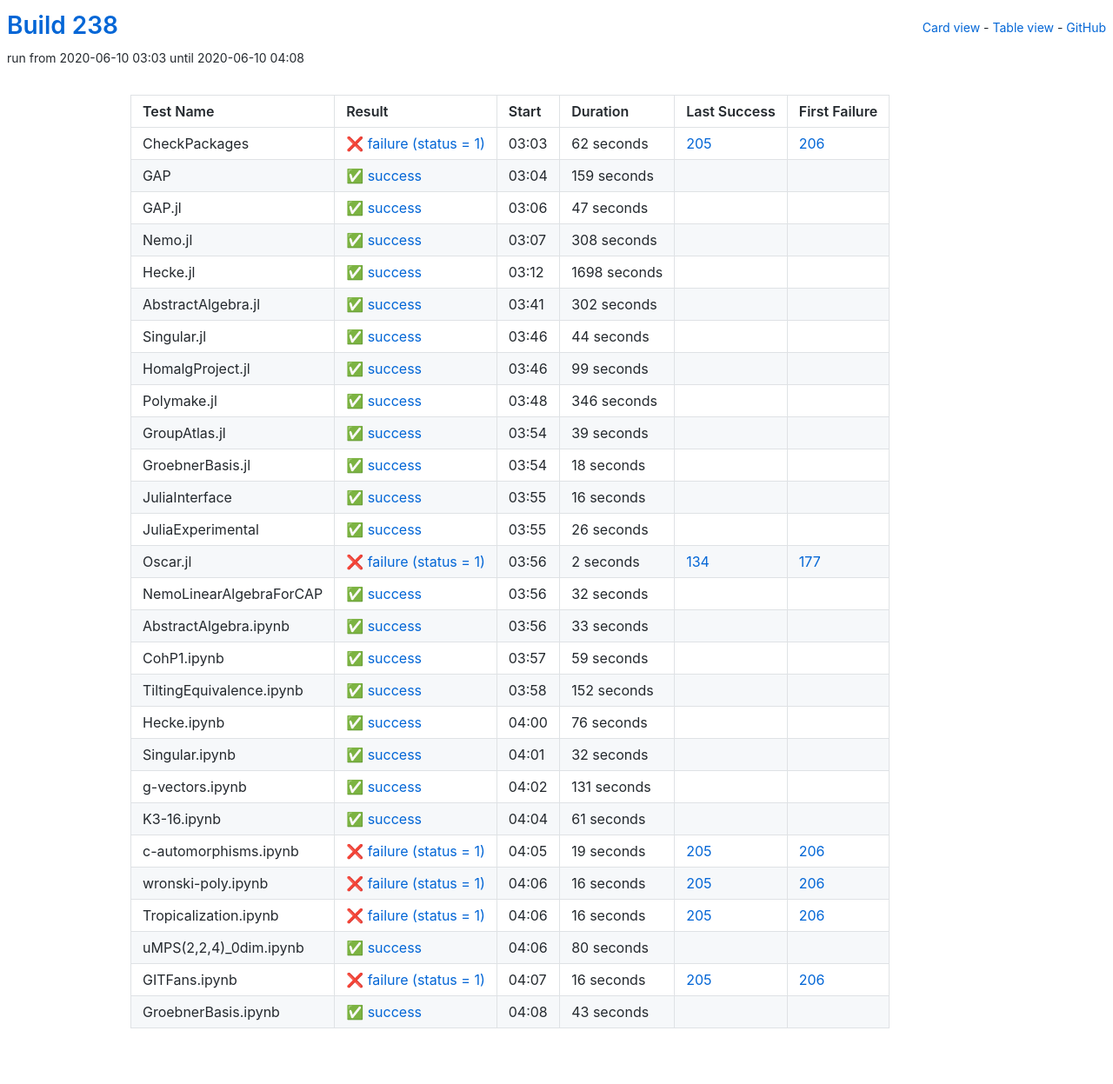
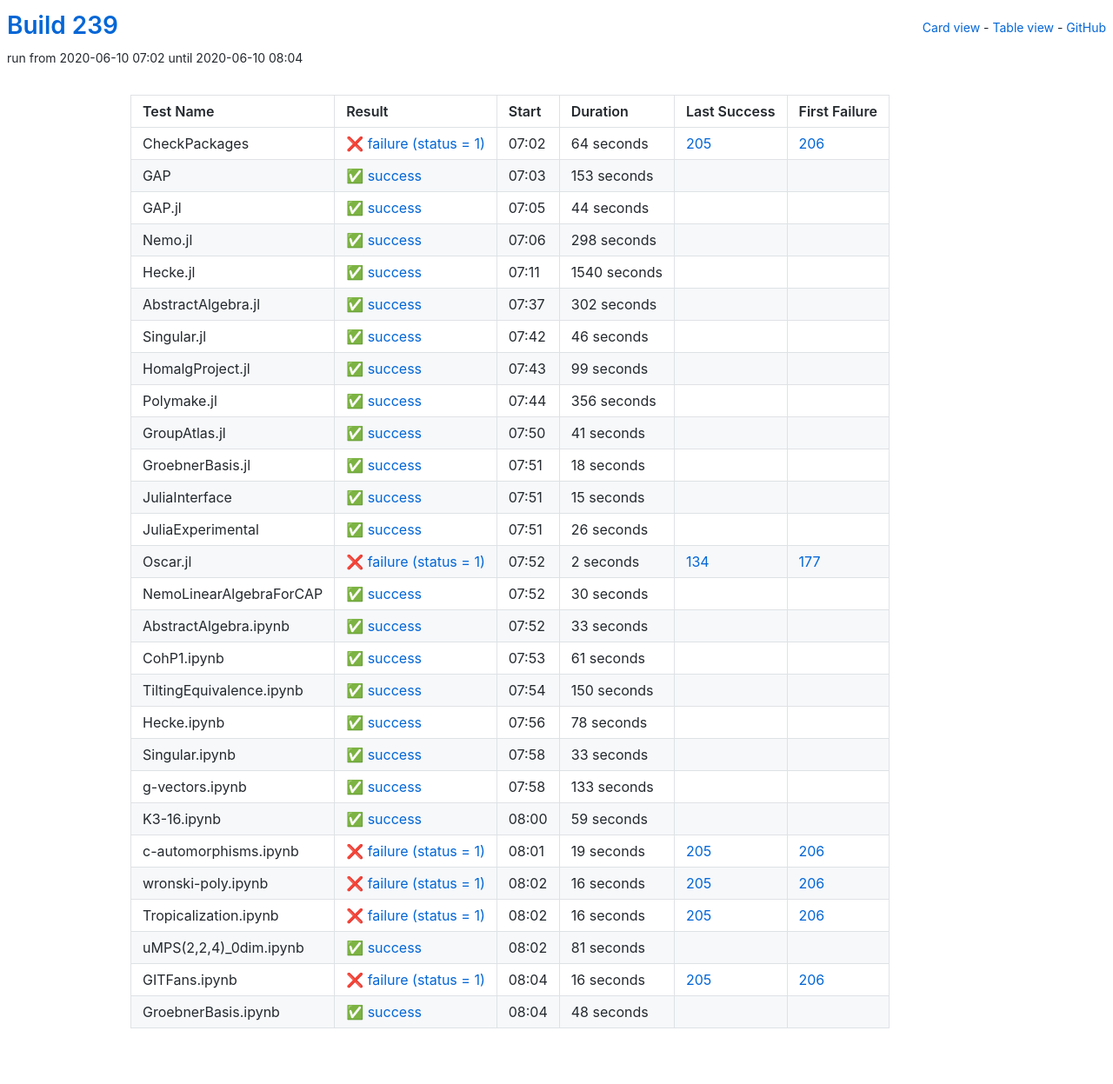
Before and after one commit to oscar-system/oscar-ci-status-stable, a Jekyll site: the page built from table.html, in a window 1280 px wide. Shown: the whole page at 87% size. Built offline with Jekyll 4.4.1, drawn with Linux system fonts in a browser that asks for light colours.

Commit message:
Build #239

```diff
--- a/_config.yml
+++ b/_config.yml
@@ -1,3 +1,3 @@
 title: OSCAR CI Status
-baseurl: "/oscar-ci-status-stable"
+baseurl: "/oscar-ci-status"
 url: "https://oscar-system.github.io"
--- a/_data/ci.yml
+++ b/_data/ci.yml
@@ -1,340 +1,344 @@
-build: 238
-build_url: https://oscarci.mathematik.uni-kl.de/job/oscar-stable/238/
+---
+build: 239
+build_url: https://oscarci.mathematik.uni-kl.de/job/oscar-stable/239/
 job: oscar-stable
+organization: oscar-system
+repo: oscar-ci-status-stable
+repourl: https://github.com/oscar-system/oscar-ci-status-stable
 tests:
-- duration: 62
+- name: CheckPackages
+  id: checkpackages
+  log: https://oscarci.mathematik.uni-kl.de/job/oscar-stable/239/artifact/logs/build-239/CheckPackages.log
+  start: 2020-06-10 07:02
+  success: false
   exitcode: 1
+  status: failure
+  duration: 64
+  last_success: 205
+  last_success_url: https://oscarci.mathematik.uni-kl.dejob/oscar-stable/205/
   first_failure: 206
-  first_failure_url: https://oscarci.mathematik.uni-kl.de/job/oscar-stable/206/
-  id: checkpackages
+  first_failure_url: https://oscarci.mathematik.uni-kl.dejob/oscar-stable/206/
+- name: GAP
+  id: gap
+  log: https://oscarci.mathematik.uni-kl.de/job/oscar-stable/239/artifact/logs/build-239/GAP.log
+  start: 2020-06-10 07:03
+  success: true
+  exitcode: 0
+  status: success
+  duration: 153
+  last_success: false
+  last_success_url:
+  first_failure: false
+  first_failure_url:
+- name: GAP.jl
+  id: gap-jl
+  log: https://oscarci.mathematik.uni-kl.de/job/oscar-stable/239/artifact/logs/build-239/GAP.jl.log
+  start: 2020-06-10 07:05
+  success: true
+  exitcode: 0
+  status: success
+  duration: 44
+  last_success: false
+  last_success_url:
+  first_failure: false
+  first_failure_url:
+- name: Nemo.jl
+  id: nemo-jl
+  log: https://oscarci.mathematik.uni-kl.de/job/oscar-stable/239/artifact/logs/build-239/Nemo.jl.log
+  start: 2020-06-10 07:06
+  success: true
+  exitcode: 0
+  status: success
+  duration: 298
+  last_success: false
+  last_success_url:
+  first_failure: false
+  first_failure_url:
+- name: Hecke.jl
+  id: hecke-jl
+  log: https://oscarci.mathematik.uni-kl.de/job/oscar-stable/239/artifact/logs/build-239/Hecke.jl.log
+  start: 2020-06-10 07:11
+  success: true
+  exitcode: 0
+  status: success
+  duration: 1540
+  last_success: false
+  last_success_url:
+  first_failure: false
+  first_failure_url:
+- name: AbstractAlgebra.jl
+  id: abstractalgebra-jl
+  log: https://oscarci.mathematik.uni-kl.de/job/oscar-stable/239/artifact/logs/build-239/AbstractAlgebra.jl.log
+  start: 2020-06-10 07:37
+  success: true
+  exitcode: 0
+  status: success
+  duration: 302
+  last_success: false
+  last_success_url:
+  first_failure: false
+  first_failure_url:
+- name: Singular.jl
+  id: singular-jl
+  log: https://oscarci.mathematik.uni-kl.de/job/oscar-stable/239/artifact/logs/build-239/Singular.jl.log
+  start: 2020-06-10 07:42
+  success: true
+  exitcode: 0
+  status: success
+  duration: 46
+  last_success: false
+  last_success_url:
+  first_failure: false
+  first_failure_url:
+- name: HomalgProject.jl
+  id: homalgproject-jl
+  log: https://oscarci.mathematik.uni-kl.de/job/oscar-stable/239/artifact/logs/build-239/HomalgProject.jl.log
+  start: 2020-06-10 07:43
+  success: true
+  exitcode: 0
+  status: success
+  duration: 99
+  last_success: false
+  last_success_url:
+  first_failure: false
+  first_failure_url:
+- name: Polymake.jl
+  id: polymake-jl
+  log: https://oscarci.mathematik.uni-kl.de/job/oscar-stable/239/artifact/logs/build-239/Polymake.jl.log
+  start: 2020-06-10 07:44
+  success: true
+  exitcode: 0
+  status: success
+  duration: 356
+  last_success: false
+  last_success_url:
+  first_failure: false
+  first_failure_url:
+- name: GroupAtlas.jl
+  id: groupatlas-jl
+  log: https://oscarci.mathematik.uni-kl.de/job/oscar-stable/239/artifact/logs/build-239/GroupAtlas.jl.log
+  start: 2020-06-10 07:50
+  success: true
+  exitcode: 0
+  status: success
+  duration: 41
+  last_success: false
+  last_success_url:
+  first_failure: false
+  first_failure_url:
+- name: GroebnerBasis.jl
+  id: groebnerbasis-jl
+  log: https://oscarci.mathematik.uni-kl.de/job/oscar-stable/239/artifact/logs/build-239/GroebnerBasis.jl.log
+  start: 2020-06-10 07:51
+  success: true
+  exitcode: 0
+  status: success
+  duration: 18
+  last_success: false
+  last_success_url:
+  first_failure: false
+  first_failure_url:
+- name: JuliaInterface
+  id: juliainterface
+  log: https://oscarci.mathematik.uni-kl.de/job/oscar-stable/239/artifact/logs/build-239/JuliaInterface.log
+  start: 2020-06-10 07:51
+  success: true
+  exitcode: 0
+  status: success
+  duration: 15
+  last_success: false
+  last_success_url:
+  first_failure: false
+  first_failure_url:
+- name: JuliaExperimental
+  id: juliaexperimental
+  log: https://oscarci.mathematik.uni-kl.de/job/oscar-stable/239/artifact/logs/build-239/JuliaExperimental.log
+  start: 2020-06-10 07:51
+  success: true
+  exitcode: 0
+  status: success
+  duration: 26
+  last_success: false
+  last_success_url:
+  first_failure: false
+  first_failure_url:
+- name: Oscar.jl
+  id: oscar-jl
+  log: https://oscarci.mathematik.uni-kl.de/job/oscar-stable/239/artifact/logs/build-239/Oscar.jl.log
+  start: 2020-06-10 07:52
+  success: false
+  exitcode: 1
+  status: failure
+  duration: 2
+  last_success: 134
+  last_success_url: https://oscarci.mathematik.uni-kl.dejob/oscar-stable/134/
+  first_failure: 177
+  first_failure_url: https://oscarci.mathematik.uni-kl.dejob/oscar-stable/177/
+- name: NemoLinearAlgebraForCAP
+  id: nemolinearalgebraforcap
+  log: https://oscarci.mathematik.uni-kl.de/job/oscar-stable/239/artifact/logs/build-239/NemoLinearAlgebraForCAP.log
+  start: 2020-06-10 07:52
+  success: true
+  exitcode: 0
+  status: success
+  duration: 30
+  last_success: false
+  last_success_url:
+  first_failure: false
+  first_failure_url:
+- name: AbstractAlgebra.ipynb
+  id: abstractalgebra-ipynb
+  log: https://oscarci.mathematik.uni-kl.de/job/oscar-stable/239/artifact/logs/build-239/AbstractAlgebra.ipynb.log
+  start: 2020-06-10 07:52
+  success: true
+  exitcode: 0
+  status: success
+  duration: 33
+  last_success: false
+  last_success_url:
+  first_failure: false
+  first_failure_url:
+- name: CohP1.ipynb
+  id: cohp1-ipynb
+  log: https://oscarci.mathematik.uni-kl.de/job/oscar-stable/239/artifact/logs/build-239/CohP1.ipynb.log
+  start: 2020-06-10 07:53
+  success: true
+  exitcode: 0
+  status: success
+  duration: 61
+  last_success: false
+  last_success_url:
+  first_failure: false
+  first_failure_url:
+- name: TiltingEquivalence.ipynb
+  id: tiltingequivalence-ipynb
+  log: https://oscarci.mathematik.uni-kl.de/job/oscar-stable/239/artifact/logs/build-239/TiltingEquivalence.ipynb.log
+  start: 2020-06-10 07:54
+  success: true
+  exitcode: 0
+  status: success
+  duration: 150
+  last_success: false
+  last_success_url:
+  first_failure: false
+  first_failure_url:
+- name: Hecke.ipynb
+  id: hecke-ipynb
+  log: https://oscarci.mathematik.uni-kl.de/job/oscar-stable/239/artifact/logs/build-239/Hecke.ipynb.log
+  start: 2020-06-10 07:56
+  success: true
+  exitcode: 0
+  status: success
+  duration: 78
+  last_success: false
+  last_success_url:
+  first_failure: false
+  first_failure_url:
+- name: Singular.ipynb
+  id: singular-ipynb
+  log: https://oscarci.mathematik.uni-kl.de/job/oscar-stable/239/artifact/logs/build-239/Singular.ipynb.log
+  start: 2020-06-10 07:58
+  success: true
+  exitcode: 0
+  status: success
+  duration: 33
+  last_success: false
+  last_success_url:
+  first_failure: false
+  first_failure_url:
+- name: g-vectors.ipynb
+  id: g-vectors-ipynb
+  log: https://oscarci.mathematik.uni-kl.de/job/oscar-stable/239/artifact/logs/build-239/g-vectors.ipynb.log
+  start: 2020-06-10 07:58
+  success: true
+  exitcode: 0
+  status: success
+  duration: 133
+  last_success: false
+  last_success_url:
+  first_failure: false
+  first_failure_url:
+- name: K3-16.ipynb
+  id: k3-16-ipynb
+  log: https://oscarci.mathematik.uni-kl.de/job/oscar-stable/239/artifact/logs/build-239/K3-16.ipynb.log
+  start: 2020-06-10 08:00
+  success: true
+  exitcode: 0
+  status: success
+  duration: 59
+  last_success: false
+  last_success_url:
+  first_failure: false
+  first_failure_url:
+- name: c-automorphisms.ipynb
+  id: c-automorphisms-ipynb
+  log: https://oscarci.mathematik.uni-kl.de/job/oscar-stable/239/artifact/logs/build-239/c-automorphisms.ipynb.log
+  start: 2020-06-10 08:01
+  success: false
+  exitcode: 1
+  status: failure
+  duration: 19
   last_success: 205
-  last_success_url: https://oscarci.mathematik.uni-kl.de/job/oscar-stable/205/
-  log: https://oscarci.mathematik.uni-kl.de/job/oscar-stable/238/artifact/logs/build-238/CheckPackages.log
-  name: CheckPackages
-  start: 2020-06-10 03:03
+  last_success_url: https://oscarci.mathematik.uni-kl.dejob/oscar-stable/205/
+  first_failure: 206
+  first_failure_url: https://oscarci.mathematik.uni-kl.dejob/oscar-stable/206/
+- name: wronski-poly.ipynb
+  id: wronski-poly-ipynb
+  log: https://oscarci.mathematik.uni-kl.de/job/oscar-stable/239/artifact/logs/build-239/wronski-poly.ipynb.log
+  start: 2020-06-10 08:02
+  success: false
+  exitcode: 1
   status: failure
+  duration: 16
+  last_success: 205
+  last_success_url: https://oscarci.mathematik.uni-kl.dejob/oscar-stable/205/
+  first_failure: 206
+  first_failure_url: https://oscarci.mathematik.uni-kl.dejob/oscar-stable/206/
+- name: Tropicalization.ipynb
+  id: tropicalization-ipynb
+  log: https://oscarci.mathematik.uni-kl.de/job/oscar-stable/239/artifact/logs/build-239/Tropicalization.ipynb.log
+  start: 2020-06-10 08:02
   success: false
-- duration: 159
+  exitcode: 1
+  status: failure
+  duration: 16
+  last_success: 205
+  last_success_url: https://oscarci.mathematik.uni-kl.dejob/oscar-stable/205/
+  first_failure: 206
+  first_failure_url: https://oscarci.mathematik.uni-kl.dejob/oscar-stable/206/
+- name: uMPS(2,2,4)_0dim.ipynb
+  id: umps-2-2-4-0dim-ipynb
+  log: https://oscarci.mathematik.uni-kl.de/job/oscar-stable/239/artifact/logs/build-239/uMPS-2-2-4-_0dim.ipynb.log
+  start: 2020-06-10 08:02
+  success: true
   exitcode: 0
+  status: success
+  duration: 81
+  last_success: false
+  last_success_url:
   first_failure: false
-  first_failure_url: null
-  id: gap
+  first_failure_url:
+- name: GITFans.ipynb
+  id: gitfans-ipynb
+  log: https://oscarci.mathematik.uni-kl.de/job/oscar-stable/239/artifact/logs/build-239/GITFans.ipynb.log
+  start: 2020-06-10 08:04
+  success: false
+  exitcode: 1
+  status: failure
+  duration: 16
+  last_success: 205
+  last_success_url: https://oscarci.mathematik.uni-kl.dejob/oscar-stable/205/
+  first_failure: 206
+  first_failure_url: https://oscarci.mathematik.uni-kl.dejob/oscar-stable/206/
+- name: GroebnerBasis.ipynb
+  id: groebnerbasis-ipynb
+  log: https://oscarci.mathematik.uni-kl.de/job/oscar-stable/239/artifact/logs/build-239/GroebnerBasis.ipynb.log
+  start: 2020-06-10 08:04
+  success: true
+  exitcode: 0
+  status: success
+  duration: 48
   last_success: false
-  last_success_url: null
-  log: https://oscarci.mathematik.uni-kl.de/job/oscar-stable/238/artifact/logs/build-238/GAP.log
-  name: GAP
-  start: 2020-06-10 03:04
-  status: success
-  success: true
-- duration: 47
-  exitcode: 0
+  last_success_url:
   first_failure: false
-  first_failure_url: null
-  id: gap-jl
-  last_success: false
-  last_success_url: null
-  log: https://oscarci.mathematik.uni-kl.de/job/oscar-stable/238/artifact/logs/build-238/GAP.jl.log
-  name: GAP.jl
-  start: 2020-06-10 03:06
-  status: success
-  success: true
-- duration: 308
-  exitcode: 0
-  first_failure: false
-  first_failure_url: null
-  id: nemo-jl
-  last_success: false
-  last_success_url: null
-  log: https://oscarci.mathematik.uni-kl.de/job/oscar-stable/238/artifact/logs/build-238/Nemo.jl.log
-  name: Nemo.jl
-  start: 2020-06-10 03:07
-  status: success
-  success: true
-- duration: 1698
-  exitcode: 0
-  first_failure: false
-  first_failure_url: null
-  id: hecke-jl
-  last_success: false
-  last_success_url: null
-  log: https://oscarci.mathematik.uni-kl.de/job/oscar-stable/238/artifact/logs/build-238/Hecke.jl.log
-  name: Hecke.jl
-  start: 2020-06-10 03:12
-  status: success
-  success: true
-- duration: 302
-  exitcode: 0
-  first_failure: false
-  first_failure_url: null
-  id: abstractalgebra-jl
-  last_success: false
-  last_success_url: null
-  log: https://oscarci.mathematik.uni-kl.de/job/oscar-stable/238/artifact/logs/build-238/AbstractAlgebra.jl.log
-  name: AbstractAlgebra.jl
-  start: 2020-06-10 03:41
-  status: success
-  success: true
-- duration: 44
-  exitcode: 0
-  first_failure: false
-  first_failure_url: null
-  id: singular-jl
-  last_success: false
-  last_success_url: null
-  log: https://oscarci.mathematik.uni-kl.de/job/oscar-stable/238/artifact/logs/build-238/Singular.jl.log
-  name: Singular.jl
-  start: 2020-06-10 03:46
-  status: success
-  success: true
-- duration: 99
-  exitcode: 0
-  first_failure: false
-  first_failure_url: null
-  id: homalgproject-jl
-  last_success: false
-  last_success_url: null
-  log: https://oscarci.mathematik.uni-kl.de/job/oscar-stable/238/artifact/logs/build-238/HomalgProject.jl.log
-  name: HomalgProject.jl
-  start: 2020-06-10 03:46
-  status: success
-  success: true
-- duration: 346
-  exitcode: 0
-  first_failure: false
-  first_failure_url: null
-  id: polymake-jl
-  last_success: false
-  last_success_url: null
-  log: https://oscarci.mathematik.uni-kl.de/job/oscar-stable/238/artifact/logs/build-238/Polymake.jl.log
-  name: Polymake.jl
-  start: 2020-06-10 03:48
-  status: success
-  success: true
-- duration: 39
-  exitcode: 0
-  first_failure: false
-  first_failure_url: null
-  id: groupatlas-jl
-  last_success: false
-  last_success_url: null
-  log: https://oscarci.mathematik.uni-kl.de/job/oscar-stable/238/artifact/logs/build-238/GroupAtlas.jl.log
-  name: GroupAtlas.jl
-  start: 2020-06-10 03:54
-  status: success
-  success: true
-- duration: 18
-  exitcode: 0
-  first_failure: false
-  first_failure_url: null
-  id: groebnerbasis-jl
-  last_success: false
-  last_success_url: null
-  log: https://oscarci.mathematik.uni-kl.de/job/oscar-stable/238/artifact/logs/build-238/GroebnerBasis.jl.log
-  name: GroebnerBasis.jl
-  start: 2020-06-10 03:54
-  status: success
-  success: true
-- duration: 16
-  exitcode: 0
-  first_failure: false
-  first_failure_url: null
-  id: juliainterface
-  last_success: false
-  last_success_url: null
-  log: https://oscarci.mathematik.uni-kl.de/job/oscar-stable/238/artifact/logs/build-238/JuliaInterface.log
-  name: JuliaInterface
-  start: 2020-06-10 03:55
-  status: success
-  success: true
-- duration: 26
-  exitcode: 0
-  first_failure: false
-  first_failure_url: null
-  id: juliaexperimental
-  last_success: false
-  last_success_url: null
-  log: https://oscarci.mathematik.uni-kl.de/job/oscar-stable/238/artifact/logs/build-238/JuliaExperimental.log
-  name: JuliaExperimental
-  start: 2020-06-10 03:55
-  status: success
-  success: true
-- duration: 2
-  exitcode: 1
-  first_failure: 177
-  first_failure_url: https://oscarci.mathematik.uni-kl.de/job/oscar-stable/177/
-  id: oscar-jl
-  last_success: 134
-  last_success_url: https://oscarci.mathematik.uni-kl.de/job/oscar-stable/134/
-  log: https://oscarci.mathematik.uni-kl.de/job/oscar-stable/238/artifact/logs/build-238/Oscar.jl.log
-  name: Oscar.jl
-  start: 2020-06-10 03:56
-  status: failure
-  success: false
-- duration: 32
-  exitcode: 0
-  first_failure: false
-  first_failure_url: null
-  id: nemolinearalgebraforcap
-  last_success: false
-  last_success_url: null
-  log: https://oscarci.mathematik.uni-kl.de/job/oscar-stable/238/artifact/logs/build-238/NemoLinearAlgebraForCAP.log
-  name: NemoLinearAlgebraForCAP
-  start: 2020-06-10 03:56
-  status: success
-  success: true
-- duration: 33
-  exitcode: 0
-  first_failure: false
-  first_failure_url: null
-  id: abstractalgebra-ipynb
-  last_success: false
-  last_success_url: null
-  log: https://oscarci.mathematik.uni-kl.de/job/oscar-stable/238/artifact/logs/build-238/AbstractAlgebra.ipynb.log
-  name: AbstractAlgebra.ipynb
-  start: 2020-06-10 03:56
-  status: success
-  success: true
-- duration: 59
-  exitcode: 0
-  first_failure: false
-  first_failure_url: null
-  id: cohp1-ipynb
-  last_success: false
-  last_success_url: null
-  log: https://oscarci.mathematik.uni-kl.de/job/oscar-stable/238/artifact/logs/build-238/CohP1.ipynb.log
-  name: CohP1.ipynb
-  start: 2020-06-10 03:57
-  status: success
-  success: true
-- duration: 152
-  exitcode: 0
-  first_failure: false
-  first_failure_url: null
-  id: tiltingequivalence-ipynb
-  last_success: false
-  last_success_url: null
-  log: https://oscarci.mathematik.uni-kl.de/job/oscar-stable/238/artifact/logs/build-238/TiltingEquivalence.ipynb.log
-  name: TiltingEquivalence.ipynb
-  start: 2020-06-10 03:58
-  status: success
-  success: true
-- duration: 76
-  exitcode: 0
-  first_failure: false
-  first_failure_url: null
-  id: hecke-ipynb
-  last_success: false
-  last_success_url: null
-  log: https://oscarci.mathematik.uni-kl.de/job/oscar-stable/238/artifact/logs/build-238/Hecke.ipynb.log
-  name: Hecke.ipynb
-  start: 2020-06-10 04:00
-  status: success
-  success: true
-- duration: 32
-  exitcode: 0
-  first_failure: false
-  first_failure_url: null
-  id: singular-ipynb
-  last_success: false
-  last_success_url: null
-  log: https://oscarci.mathematik.uni-kl.de/job/oscar-stable/238/artifact/logs/build-238/Singular.ipynb.log
-  name: Singular.ipynb
-  start: 2020-06-10 04:01
-  status: success
-  success: true
-- duration: 131
-  exitcode: 0
-  first_failure: false
-  first_failure_url: null
-  id: g-vectors-ipynb
-  last_success: false
-  last_success_url: null
-  log: https://oscarci.mathematik.uni-kl.de/job/oscar-stable/238/artifact/logs/build-238/g-vectors.ipynb.log
-  name: g-vectors.ipynb
-  start: 2020-06-10 04:02
-  status: success
-  success: true
-- duration: 61
-  exitcode: 0
-  first_failure: false
-  first_failure_url: null
-  id: k3-16-ipynb
-  last_success: false
-  last_success_url: null
-  log: https://oscarci.mathematik.uni-kl.de/job/oscar-stable/238/artifact/logs/build-238/K3-16.ipynb.log
-  name: K3-16.ipynb
-  start: 2020-06-10 04:04
-  status: success
-  success: true
-- duration: 19
-  exitcode: 1
-  first_failure: 206
-  first_failure_url: https://oscarci.mathematik.uni-kl.de/job/oscar-stable/206/
-  id: c-automorphisms-ipynb
-  last_success: 205
-  last_success_url: https://oscarci.mathematik.uni-kl.de/job/oscar-stable/205/
-  log: https://oscarci.mathematik.uni-kl.de/job/oscar-stable/238/artifact/logs/build-238/c-automorphisms.ipynb.log
-  name: c-automorphisms.ipynb
-  start: 2020-06-10 04:05
-  status: failure
-  success: false
-- duration: 16
-  exitcode: 1
-  first_failure: 206
-  first_failure_url: https://oscarci.mathematik.uni-kl.de/job/oscar-stable/206/
-  id: wronski-poly-ipynb
-  last_success: 205
-  last_success_url: https://oscarci.mathematik.uni-kl.de/job/oscar-stable/205/
-  log: https://oscarci.mathematik.uni-kl.de/job/oscar-stable/238/artifact/logs/build-238/wronski-poly.ipynb.log
-  name: wronski-poly.ipynb
-  start: 2020-06-10 04:06
-  status: failure
-  success: false
-- duration: 16
-  exitcode: 1
-  first_failure: 206
-  first_failure_url: https://oscarci.mathematik.uni-kl.de/job/oscar-stable/206/
-  id: tropicalization-ipynb
-  last_success: 205
-  last_success_url: https://oscarci.mathematik.uni-kl.de/job/oscar-stable/205/
-  log: https://oscarci.mathematik.uni-kl.de/job/oscar-stable/238/artifact/logs/build-238/Tropicalization.ipynb.log
-  name: Tropicalization.ipynb
-  start: 2020-06-10 04:06
-  status: failure
-  success: false
-- duration: 80
-  exitcode: 0
-  first_failure: false
-  first_failure_url: null
-  id: umps-2-2-4-0dim-ipynb
-  last_success: false
-  last_success_url: null
-  log: https://oscarci.mathematik.uni-kl.de/job/oscar-stable/238/artifact/logs/build-238/uMPS-2-2-4-_0dim.ipynb.log
-  name: uMPS(2,2,4)_0dim.ipynb
-  start: 2020-06-10 04:06
-  status: success
-  success: true
-- duration: 16
-  exitcode: 1
-  first_failure: 206
-  first_failure_url: https://oscarci.mathematik.uni-kl.de/job/oscar-stable/206/
-  id: gitfans-ipynb
-  last_success: 205
-  last_success_url: https://oscarci.mathematik.uni-kl.de/job/oscar-stable/205/
-  log: https://oscarci.mathematik.uni-kl.de/job/oscar-stable/238/artifact/logs/build-238/GITFans.ipynb.log
-  name: GITFans.ipynb
-  start: 2020-06-10 04:07
-  status: failure
-  success: false
-- duration: 43
-  exitcode: 0
-  first_failure: false
-  first_failure_url: null
-  id: groebnerbasis-ipynb
-  last_success: false
-  last_success_url: null
-  log: https://oscarci.mathematik.uni-kl.de/job/oscar-stable/238/artifact/logs/build-238/GroebnerBasis.ipynb.log
-  name: GroebnerBasis.ipynb
-  start: 2020-06-10 04:08
-  status: success
-  success: true
+  first_failure_url:
--- a/_layouts/default.html
+++ b/_layouts/default.html
@@ -13,15 +13,15 @@
 <meta property="og:locale" content="en_US" />
 <meta name="description" content="OSCAR continuous integration status" />
 <meta property="og:description" content="OSCAR continuous integration status" />
-<link rel="canonical" href="https://oscar-system.github.io/oscar-ci-status-stable/" />
-<meta property="og:url" content="https://oscar-system.github.io/oscar-ci-status-stable/" />
-<meta property="og:site_name" content="oscar-ci-status-stable" />
+<link rel="canonical" href="https://{{site.data.ci.organization}}.github.io/{{site.data.ci.repo}}/" />
+<meta property="og:url" content="https://{{site.data.ci.organization}}.github.io/{{site.data.ci.repo}}/" />
+<meta property="og:site_name" content="{{site.data.ci.repo}}" />
 <script type="application/ld+json">
-{"headline":"Build {{site.data.ci.build}}","@type":"WebSite","url":"https://oscar-system.github.io/oscar-ci-status-stable/","name":"oscar-ci-status-stable","description":"OSCAR continuous integration status","@context":"https://schema.org"}</script>
+{"headline":"Build {{site.data.ci.build}}","@type":"WebSite","url":"{{site.data.ci.repourl}}","name":"{{site.data.ci.repo}}","description":"OSCAR continuous integration status","@context":"https://schema.org"}</script>
 <!-- End Jekyll SEO tag -->
 
-    <link rel="stylesheet" href="/oscar-ci-status-stable/assets/css/style.css">
-    <link rel="stylesheet" href="/oscar-ci-status-stable/assets/css/cards.css">
+    <link rel="stylesheet" href="/{{site.data.ci.repo}}/assets/css/style.css">
+    <link rel="stylesheet" href="/{{site.data.ci.repo}}/assets/css/cards.css">
   </head>
   <body>
 
@@ -31,7 +31,7 @@
       </div>
       <div style="float: right; text-align: right; display:inline-block; height: 3rem; line-height: 48px; vertical-align: middle;">
         <a href="index.html">Card view</a> - <a href="table.html">Table view</a>
-       - <a href="https://github.com/oscar-system/oscar-ci-status-stable">GitHub</a>
+       - <a href="{{site.data.ci.repourl}}">GitHub</a>
       </div>
       <div style="clear: both">
         {% assign tests = site.data.ci.tests | sort: "start" %}
```
Also changed, not shown: README.md.
